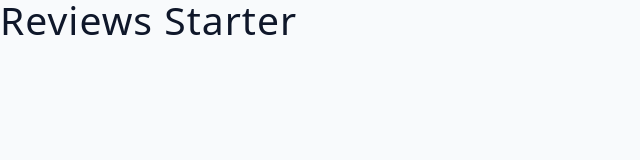
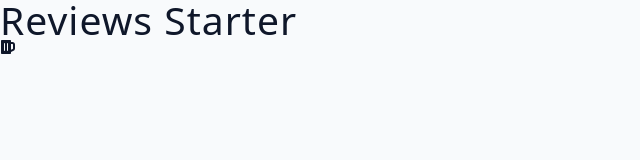
Before and after one commit to DanielYehezkely/Reviews-Project, a React (Vite) app: page / in a window 1280 px wide. Shown: the top 160 px of the page, without its empty margins (0-640 px from the left). Built offline with nearby package versions, Linux system fonts and the light colour scheme.

Commit message:
Adding react Icons LIbrary

```diff
--- a/package.json
+++ b/package.json
@@ -11,7 +11,7 @@
   "dependencies": {
     "react": "^18.2.0",
     "react-dom": "^18.2.0",
-    "react-icons": "^4.8.0"
+    "react-icons": "^4.10.1"
   },
   "devDependencies": {
     "@types/react": "^18.0.27",
--- a/src/App.jsx
+++ b/src/App.jsx
@@ -1,10 +1,16 @@
 import { useState } from "react";
 import people from './data'
+import { FaBeer } from 'react-icons/fa'
 
 const App = () => {
   const [index, setIndex] = useState(0);
-  const {name, job, image, text} = people[index]
+  const { name, job, image, text } = people[index]
 
-  return <h2>Reviews Starter</h2>;
+  return (
+    <div>
+      <h2>Reviews Starter</h2>
+      <FaBeer />
+    </div>
+  );
 };
 export default App;
```
Also changed, not shown: 1 other file (tests, documents, lock files or other folders).
